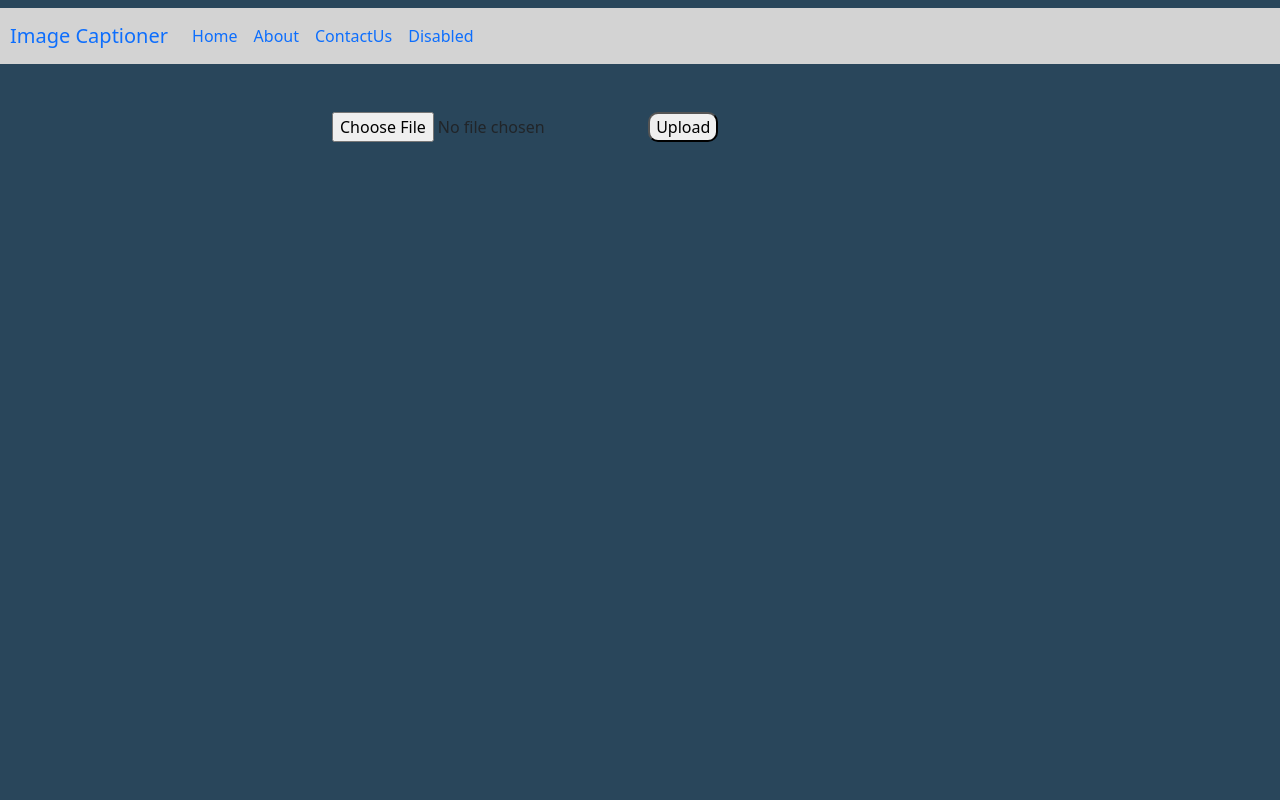
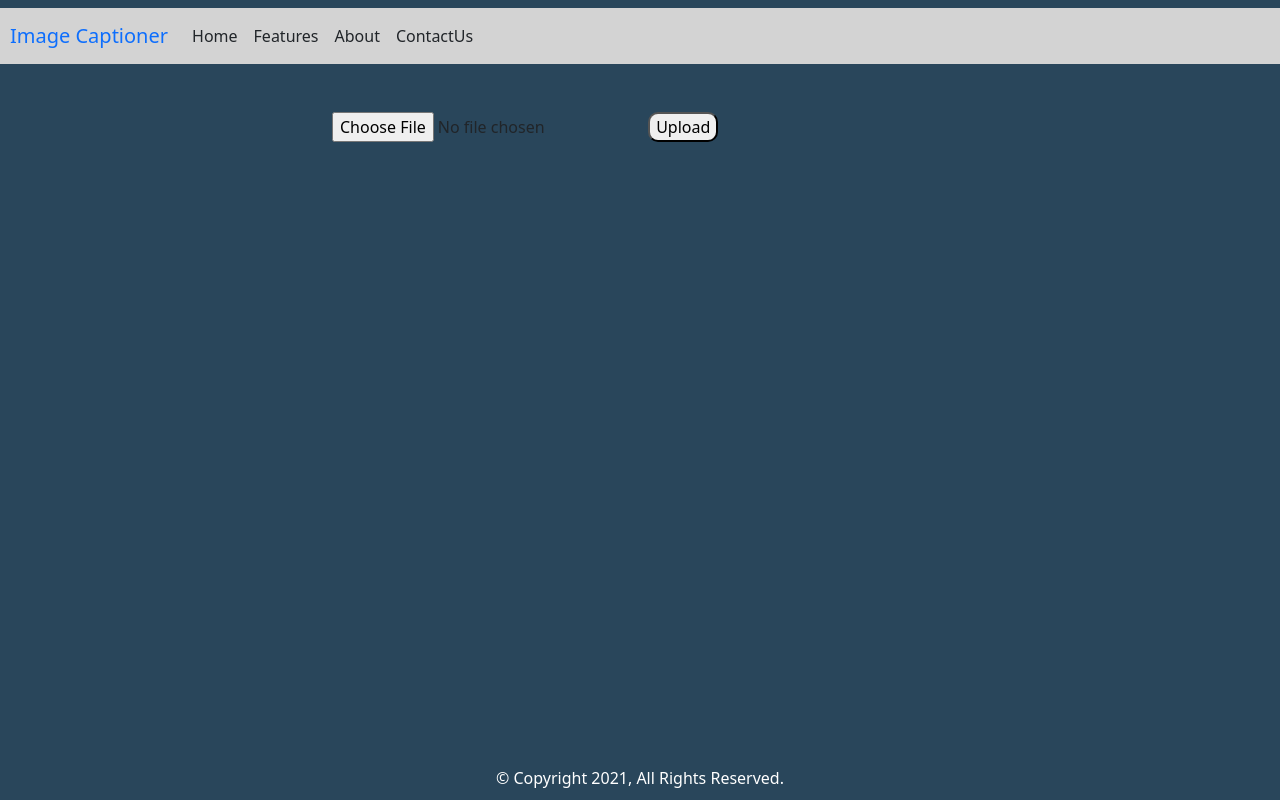
Before and after one commit to Chetan-Sagathiya/Image-Caption-Generator, a Django app: page / in a window 1280 px wide. Run offline with Django 3.2, Linux system fonts and the light colour scheme; parts of the project's set-up code (start-up, migrations or seed data) failed here and were passed over.

Commit message:
minor change

```diff
--- a/web/static/css/main.css
+++ b/web/static/css/main.css
@@ -23,3 +23,16 @@ body {
 .padding-left{
 	margin-left:10px;
 }
+
+.copyright {
+	position: absolute;
+	margin: auto;
+  	bottom: 10px;
+  	width: 100%;
+  	text-align: center;
+  	color: white;
+}
+
+li {
+	color: white;
+}
--- a/web/templates/base.html
+++ b/web/templates/base.html
@@ -12,33 +12,34 @@
     <link href="{% static 'css/main.css'%}" rel="stylesheet"/>
 
 
-    <title>Hello, world!</title>
+    <title>Image Captioner!</title>
   </head>
   <body>
     <nav class="navbar navbar-expand-lg navbar-custom mt-2">
-      <span class="padding-left"><a class="navbar-brand">Image Captioner</a></span>
+      <span class="padding-left"><a class="navbar-brand font-weight-bold">Image Captioner</a></span>
       <button class="navbar-toggler" type="button" data-toggle="collapse" data-target="#navbarNav" aria-controls="navbarNav" aria-expanded="false" aria-label="Toggle navigation">
         <span class="navbar-toggler-icon"></span>
       </button>
       <div class="collapse navbar-collapse" id="navbarNav">
         <ul class="navbar-nav">
           <li class="nav-item active">
-            <a class="nav-link" href="/">Home</span></a>
+            <a class="nav-link text-dark" href="/">Home</span></a>
           </li>
           <li class="nav-item">
-            <a class="nav-link" href="/">About</a>
+            <a class="nav-link text-dark" href="/">Features</a>
           </li>
           <li class="nav-item">
-            <a class="nav-link" href="/">ContactUs</a>
+            <a class="nav-link text-dark" href="/">About</a>
           </li>
           <li class="nav-item">
-            <a class="nav-link" href="/">Disabled</a>
+            <a class="nav-link text-dark" href="/">ContactUs</a>
           </li>
         </ul>
       </div>
     </nav>
     {% block content %}
     {% endblock %}
+    <div class="copyright">&copy; Copyright 2021, All Rights Reserved.</div>
     <script src="https://cdn.jsdelivr.net/npm/bootstrap@5.0.0-beta2/dist/js/bootstrap.bundle.min.js" integrity="sha384-b5kHyXgcpbZJO/tY9Ul7kGkf1S0CWuKcCD38l8YkeH8z8QjE0GmW1gYU5S9FOnJ0" crossorigin="anonymous"></script>
 
   </body>
--- a/web/templates/index.html
+++ b/web/templates/index.html
@@ -7,7 +7,7 @@
         <form method="post" enctype="multipart/form-data" class="mt-5">
           {% csrf_token %}
           {{ form.image}}
-          <button type="submit" class="rounded-border">Upload</button>
+          <button type="submit" class="rounded-border value={{execute_ts}}">Upload</button>
         </form>
       </div>
       <center>
--- a/web/web/settings.py
+++ b/web/web/settings.py
@@ -22,7 +22,7 @@ BASE_DIR = Path(__file__).resolve().parent.parent
 # See https://docs.djangoproject.com/en/3.1/howto/deployment/checklist/
 
 # SECURITY WARNING: keep the secret key used in production secret!
-SECRET_KEY = ''
+SECRET_KEY = 'SDFkgsjkdh35#%'
 
 # SECURITY WARNING: don't run with debug turned on in production!
 DEBUG = True
--- a/web/web/views.py
+++ b/web/web/views.py
@@ -26,11 +26,11 @@ def image_upload_view(request):
             img_obj = form.instance
             file_name = img_obj.image
             max_length = 34
-            #photo = extract_features('E:/chetan/img_caption/web/media/'+str(file_name))
-            #description = generate_desc(model, tokenizer, photo, max_length)
-            #description = clean_description(description)
+            photo = extract_features('E:/chetan/img_caption/web/media/'+str(file_name))
+            description = generate_desc(model, tokenizer, photo, max_length)
+            description = clean_description(description)
             return render(request, 'index.html', {'form': form, 'img_obj': img_obj,
-        							'description':'description'
+        							'description':description
             	})
     else:
         form = ImageForm()
```
Also changed, not shown: web/requirements.txt (added, +44 -0 lines), web/db.sqlite3, web/media/images/test.jfif (deleted).
